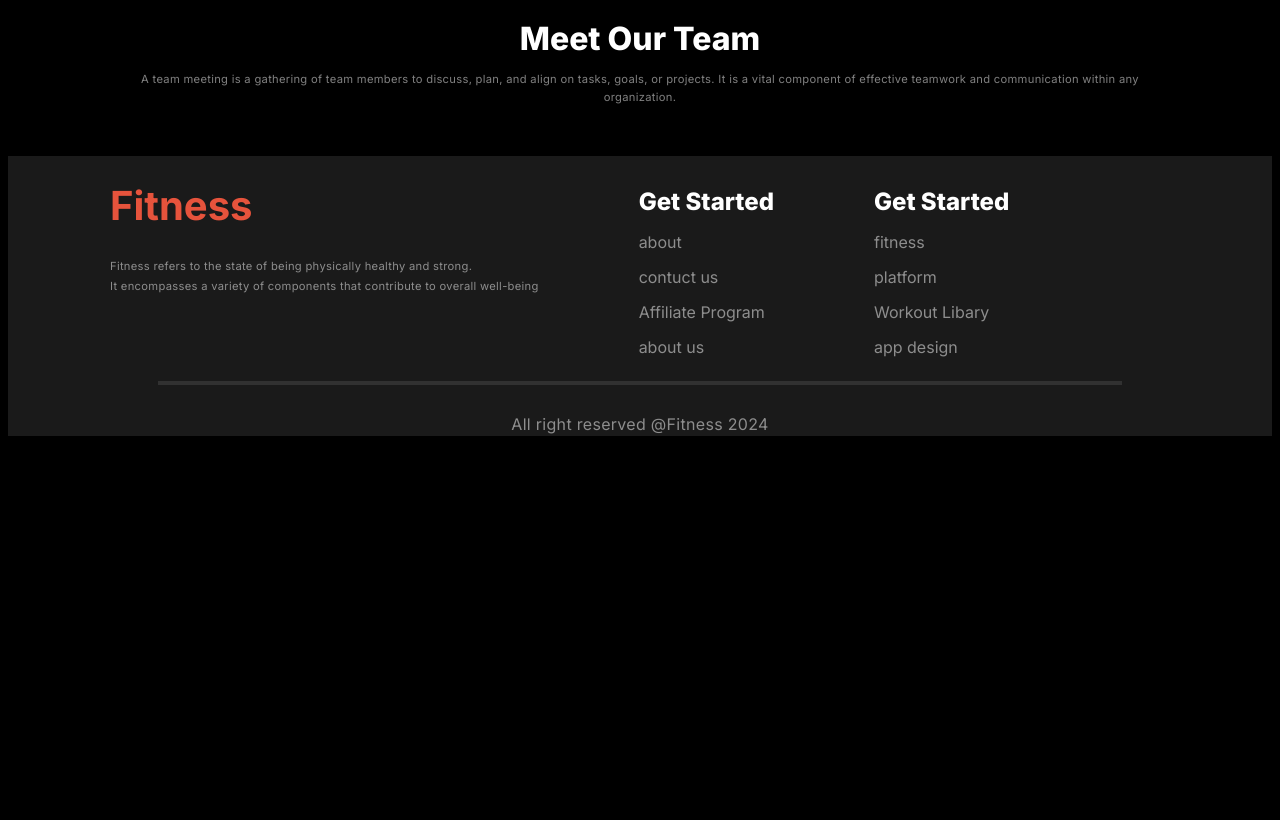
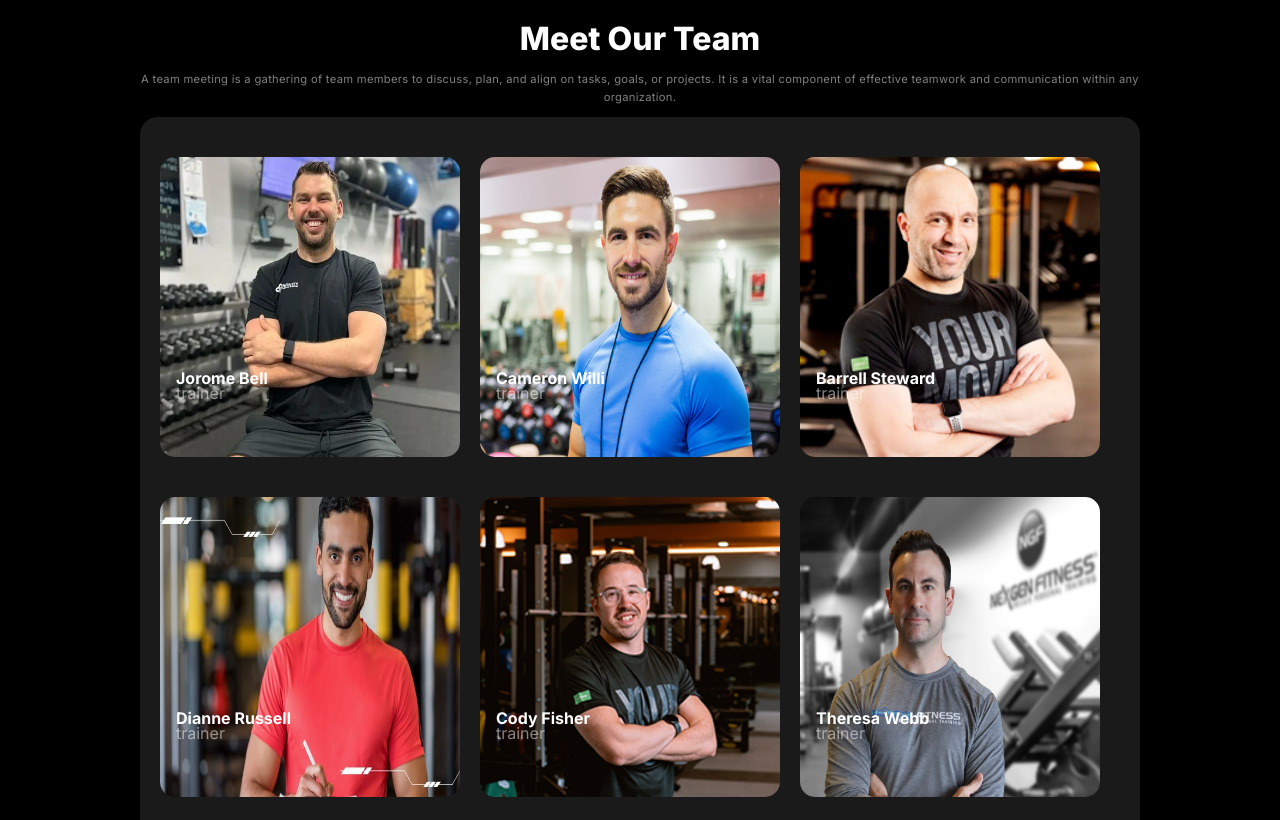
Before and after one commit to Billal223328/B10-Assignment2, a plain HTML site: page index.html in a window 1280 px wide. Shown: the part 2260-3080 px from the top of the page. Before the commit the page ends 2723 px from the top, so only its background shows below. Drawn offline with Linux system fonts and the light colour scheme.

Commit message:
team images section done

```diff
--- a/index.html
+++ b/index.html
@@ -138,6 +138,40 @@
                     A team meeting is a gathering of team members to discuss, plan, and align on tasks, goals, or projects.  It is a vital component of effective teamwork and communication within any organization.</p>
             </div>
         </section>
+        <section class="team-images-section">
+            <div class="team-images-content">
+             <div class="team-images">
+                <h6>Jorome Bell</h6>
+                <p class="position">trainer</p>
+                <img class="team-image"src="images/trainer1.png" alt="">
+             </div>
+              <div class="team-images">
+                <h6>Cameron Willi</h6>
+                <p class="position">trainer</p>
+                <img class="team-image"src="images/trainer2.png" alt="">
+              </div>
+              <div class="team-images">
+                <h6>Barrell Steward</h6>
+                <p class="position">trainer</p>
+                <img class="team-image"src="images/trainer3.png" alt="">
+              </div>
+              <div class="team-images">
+                <h6>Dianne Russell</h6>
+                <p class="position">trainer</p>
+                <img class="team-image"src="images/trainer4.png" alt="">
+              </div>
+              <div class="team-images">
+                <h6>Cody Fisher</h6>
+                <p class="position">trainer</p>
+                <img class="team-image"src="images/trainer5.png" alt="">
+              </div>
+              <div class="team-images">
+                <h6>Theresa Webb</h6>
+                <p class="position">trainer</p>
+                <img class="team-image"src="images/trainer6.png" alt="">
+              </div>
+            </div>
+          </section>
     </main>
     <footer class="footer-section">
         <div class="footer-content">
--- a/styles/style.css
+++ b/styles/style.css
@@ -381,6 +381,45 @@ td, th{
     letter-spacing: 0.3px;
     text-align: center;
 }
+.team-image{
+    width: 300px;
+    height:300px;
+    border-radius: 15px;
+    margin: 20px 0px;
+}
+.team-images{
+    position: relative;
+}
+.team-images-section{
+    max-width: 1040px;
+    margin: 0 auto;
+}
+.team-images-content{
+    display: grid;
+    grid-template-columns: repeat(3, 1fr);
+    justify-content: center;
+    align-items: center;
+    background: rgba(255, 255, 255, 0.1);
+    border-radius: 18px;
+    padding: 20px;
+    margin: 0px 20px;
+    line-height: 5px;
+}
+
+h6{
+    font-size: 1rem;
+    color: rgb(255, 255, 255);
+    position: absolute;
+    left: 5%;
+    top: 60%;
+    line-height: 0%;
+}
+.position{
+    color: rgba(255, 255, 255, 0.5);
+    position: absolute;
+    top: 70%;
+    left: 5%;
+}
   .logo1{
     color: rgb(230, 83, 60);
     font-size: 2.5rem;
@@ -503,6 +542,10 @@ hr{
     #down1{
         padding-left: 10px;
     }
+    .team-images-content{
+        display: grid;
+        grid-template-columns: repeat(1, 1fr);
+    }
     .footer-content{
         flex-direction: column;
         gap: 20px;
```
